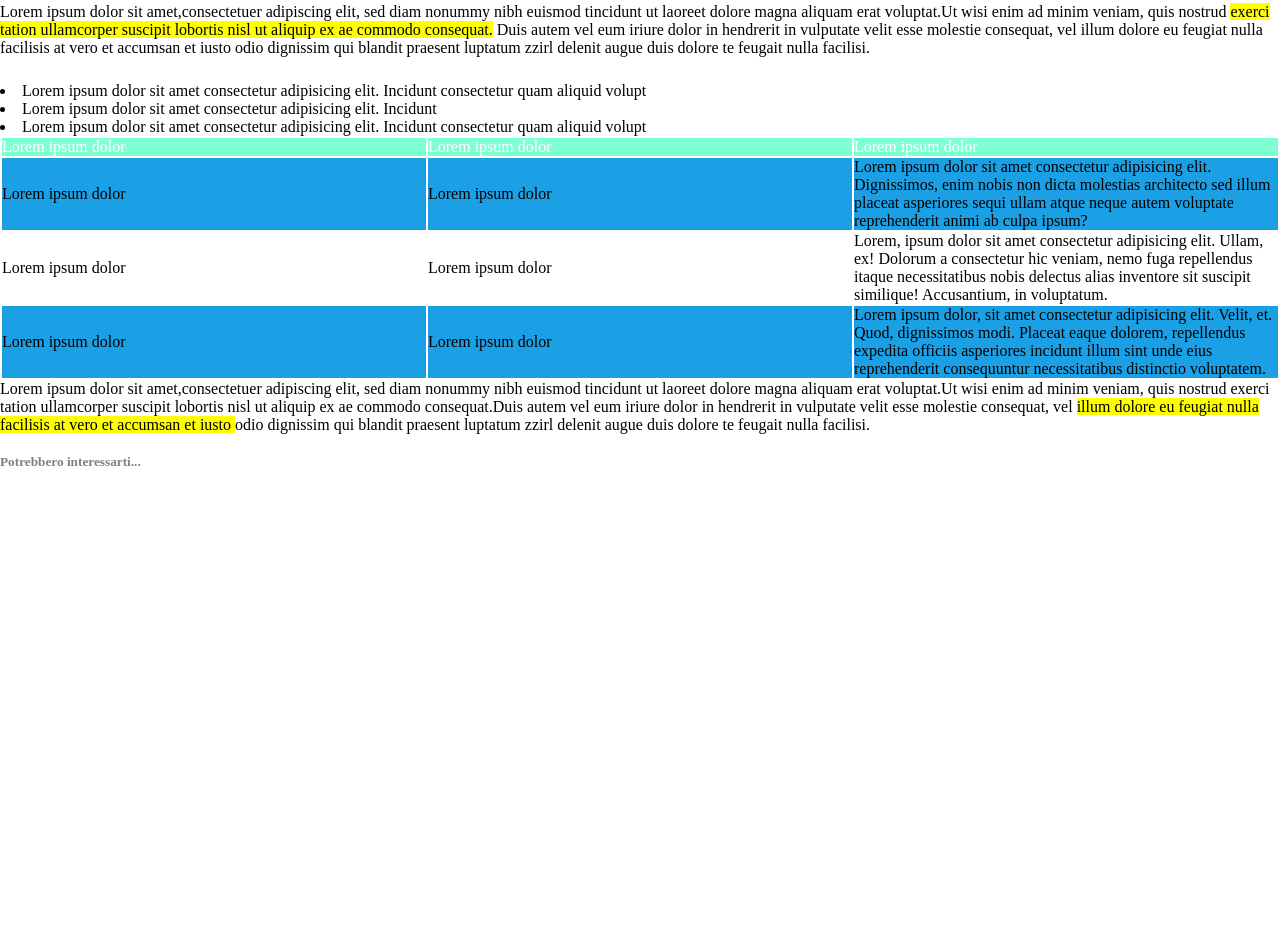
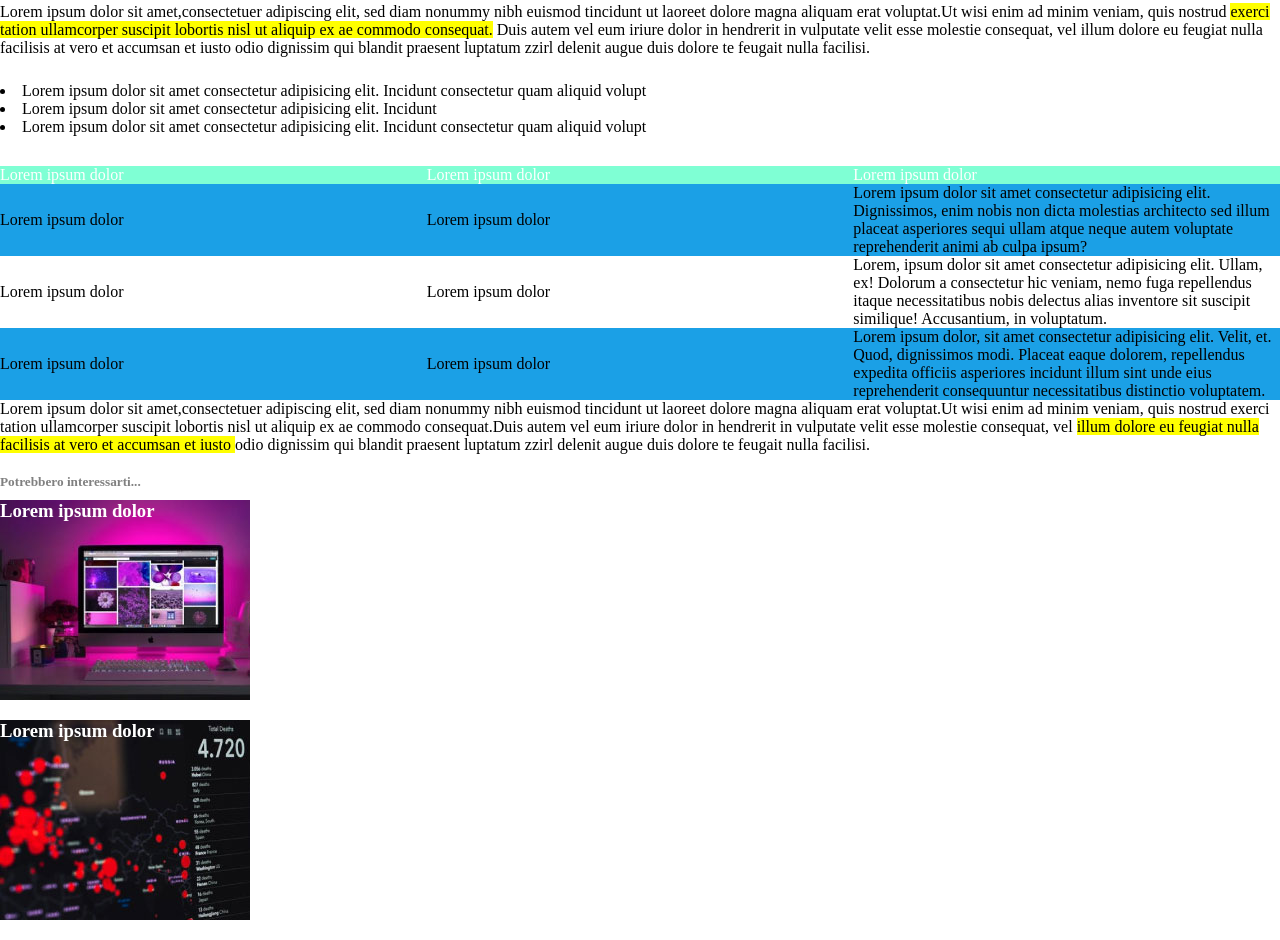
Before and after one commit to Shamble94/html-css-booleaner, a plain HTML site: page index.html in a window 1280 px wide. Shown: the part 579-1519 px from the top of the page. Before the commit the page ends 1113 px from the top, so only its background shows below. Drawn offline with Linux system fonts and the light colour scheme.

Commit message:
fixed a few things in style.css

```diff
--- a/css/style.css
+++ b/css/style.css
@@ -3,6 +3,7 @@ padding: 0;
 margin: 0;
 box-sizing: border-box;
 }
+
 .Intestazione{
     background-image: url(../img/pattern.png);
     background-color: aqua;
@@ -14,47 +15,63 @@ box-sizing: border-box;
     width: 250px;
     padding-top: 30px;
 }
+
 .ScrittoDa{
     color: aqua;
 }
+
 .Corpo{
     margin-top: 25px;
     margin-bottom: 25px;
 }
+
 .headTabella{
     background-color: aquamarine;
     height: 1px;
     color: white;
 }
+table{
+    margin-top: 30px;
+    border-collapse: collapse;
+}
+
 .exerci{
     background-color: yellow;
 }
+
 .rigachiara{
     background-color: rgba(27,160,230,255) ;
     margin-top: 5px;
     margin-bottom: 5px;
 }
+
 td{
     width: 30%;
 }
+
 footer{
     margin: 20px 0 20px 0;
 }
+
 .finale{
     color: grey;
 }
+
 h3{
     color: white;
 }
-.primafoto{
-    background-image: url(../img/monitor.jpg);
-}
-.secondafoto{
-    background-image: url(../img/graph.jpg);
-}
-#fotofinale{
+
+#fotofinale1{
     margin-bottom: 20px;
     width: 250px;
     height: 200px;
+    background-image: url(../img/monitor.jpg);
+    margin-top: 10px;
 
 }
+#fotofinale2{
+    margin-bottom: 20px;
+    width: 250px;
+    height: 200px;
+    background-image: url(../img/graph.jpg);
+}
```
